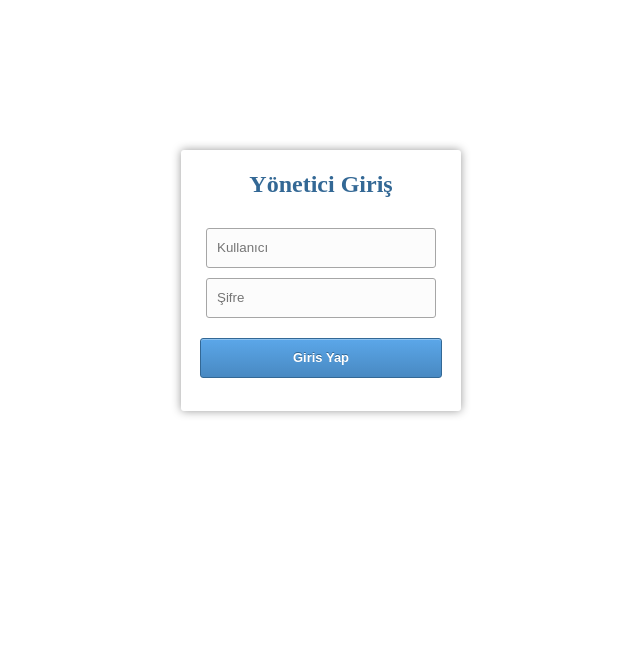
After one commit to eaarda/Kutuphane-Otomasyon, a Flask app: page /panel in a window 1280 px wide. The commit adds this page. Shown: the top 649 px of the page, without its empty margins (319-959 px from the left). Run offline with Flask 2, Linux system fonts and the light colour scheme.

Commit message:
admin panel

```diff
--- a/app.py
+++ b/app.py
@@ -29,6 +29,23 @@ def home():
 def admin():
     books = Book.query.all()
     return render_template("admin.html",books=books)
+
+@app.route("/panel")
+def panel():
+    return render_template("adminlogin.html")
+
+@app.route("/adminlogin", methods=['POST'])
+def adminlogin():
+    admin = request.form['admin']
+    admin_pass = request.form['admin_pass']
+    if not admin or not admin_pass:
+        print("eksik bilgi")
+    else:
+        admin = Admin.query.filter_by(admin=admin,admin_pass=admin_pass).first()
+        print("giris yapildi")
+        return render_template("admin.html")
+    return render_template("adminlogin.html")
+
 
 @app.route("/login", methods=['POST'])
 def login():
@@ -113,6 +130,11 @@ class Book(db.Model):
     type = db.Column(db.String(200))
     barcode = db.Column(db.Integer)
     status = db.Column(db.Boolean, default=True)
+class Admin(db.Model):
+    id = db.Column(db.Integer, primary_key=True)
+    admin = db.Column(db.String(80))
+    admin_pass = db.Column(db.String(80))
+
 
 
 
--- a/static/css/index.css
+++ b/static/css/index.css
@@ -15,6 +15,7 @@ body {
     padding-left: 15px;
     margin-right: auto;
     margin-left: auto;
+    margin-top: 150px;
 }
 
 .form-control {
--- /dev/null
+++ b/templates/adminlogin.html
@@ -0,0 +1,95 @@
+<html>
+
+<head>
+    <meta charset="UTF-8">
+    <title>Admin Panel</title>
+</head>
+
+<body>
+
+    <form>
+        <h2>Yönetici Giriş</h2>
+        <input class="form-control" type="admin" name="admin" placeholder="Kullanıcı">
+        <input class="form-control"   name="admin_pass" type="admin_pass" placeholder="Şifre" />
+
+
+        <input class="button" name="adminlogin" type="submit" value="Giris Yap">
+    </form>
+    <style>
+        body {
+            font-family: Elephant;
+        }
+
+        h2 {
+            color: #336895;
+        }
+
+        form {
+            width: 280px;
+            height: 260px;
+            margin: 150px auto;
+            background: white;
+            border-radius: 3px;
+            box-shadow: 0 0 10px rgba(0, 0, 0, 0.4);
+            text-align: center;
+            padding-top: 1px;
+        }
+
+        form .form-control {
+            border: 1px solid #a6a6a6;
+            width: 230px;
+            height: 40px;
+            border-radius: 3px;
+            margin-top: 10px;
+            padding-left: 10px;
+            color: #6c6c6c;
+            background: #fcfcfc;
+            outline: none;
+        }
+
+        form .form-control:focus {
+            box-shadow: inset 0 0 2px rgba(0, 0, 0, 0.3);
+            color: #a6a6a6;
+            background: white;
+        }
+
+        form .button {
+            border-radius: 3px;
+            border: 1px solid #336895;
+            box-shadow: inset 0 1px 0 #8dc2f0;
+            width: 242px;
+            height: 40px;
+            margin-top: 20px;
+            background: linear-gradient(bottom, #4889c2 0%, #5ba7e9 100%);
+            background: -o-linear-gradient(bottom, #4889c2 0%, #5ba7e9 100%);
+            background: -moz-linear-gradient(bottom, #4889c2 0%, #5ba7e9 100%);
+            background: -webkit-linear-gradient(bottom, #4889c2 0%, #5ba7e9 100%);
+            background: -ms-linear-gradient(bottom, #4889c2 0%, #5ba7e9 100%);
+            cursor: pointer;
+            color: white;
+            font-weight: bold;
+            text-shadow: 0 -1px 0 #336895;
+            font-size: 13px;
+        }
+
+        form .button:hover {
+            background: linear-gradient(bottom, #5c96c9 0%, #6bafea 100%);
+            background: -o-linear-gradient(bottom, #5c96c9 0%, #6bafea 100%);
+            background: -moz-linear-gradient(bottom, #5c96c9 0%, #6bafea 100%);
+            background: -webkit-linear-gradient(bottom, #5c96c9 0%, #6bafea 100%);
+            background: -ms-linear-gradient(bottom, #5c96c9 0%, #6bafea 100%);
+        }
+
+        form .button:active {
+            background: linear-gradient(bottom, #5ba7e9 0%, #4889c2 100%);
+            background: -o-linear-gradient(bottom, #5ba7e9 0%, #4889c2 100%);
+            background: -moz-linear-gradient(bottom, #5ba7e9 0%, #4889c2 100%);
+            background: -webkit-linear-gradient(bottom, #5ba7e9 0%, #4889c2 100%);
+            background: -ms-linear-gradient(bottom, #5ba7e9 0%, #4889c2 100%);
+            box-shadow: inset 0 0 2px rgba(0, 0, 0, 0.3), 0 1px 0 white;
+        }
+    </style>
+
+</body>
+
+</html>
--- a/templates/home.html
+++ b/templates/home.html
@@ -15,12 +15,14 @@
                         <a href='/home'>Ana Sayfa</a>
                     </li>
                     <li>
-                        <a href='/admin'>Admin</a>
+                        <a href='#'></a>
                     </li>
                     <li>
                         <a href='#'>Profil</a>
                     </li>
-
+                    <li>
+                        <a href='#'></a>
+                    </li>
                     <li class="logout">
                         <a href='/logout'>Çıkış Yap</a>
                     </li>
```
Also changed, not shown: templates/admin.html (+2 -19 lines), templates/index.html (+22 -1 lines), data.db.
